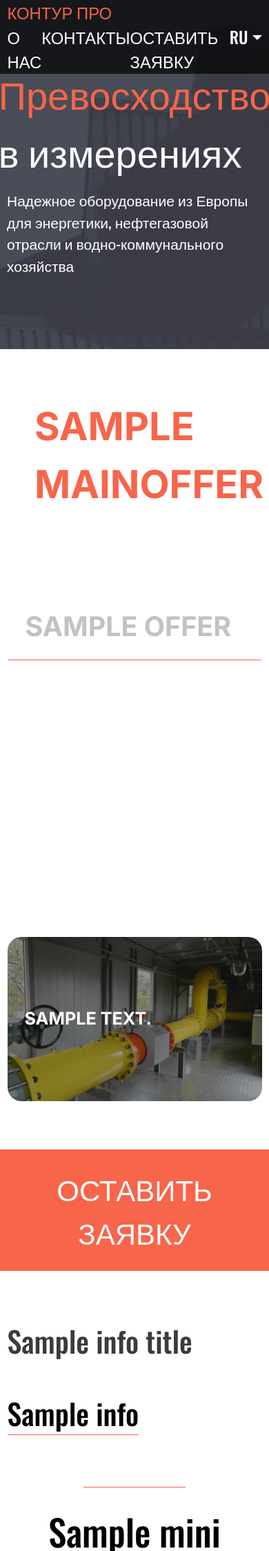
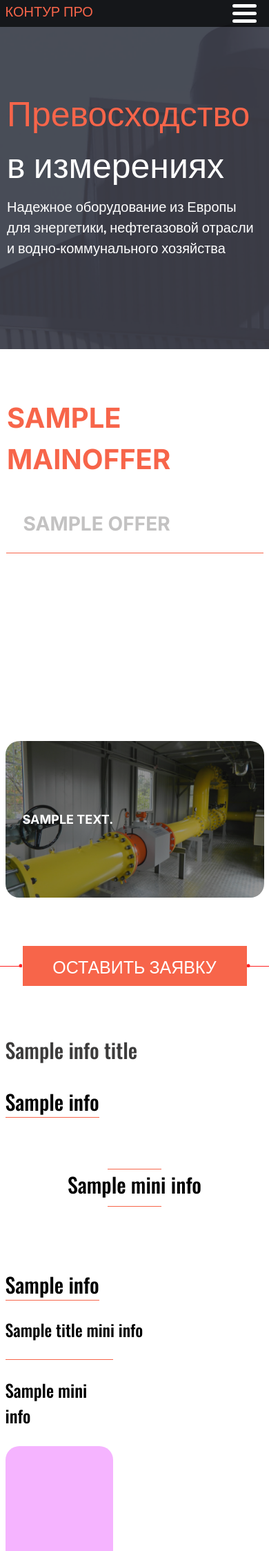
Before and after one commit to PaaavelZ/promshop, a Django app: template templates/main.html in a window 390 px wide; the page is wider, and only the part inside the window is pictured. Shown: the top 2248 px of that part at 69% size. Run offline with Django 4.2, Linux system fonts and the light colour scheme; tables that the repository leaves empty hold one stand-in row (values such as "Sample post"); the template is opened without the code that fills it: values that come from a table or form of the project are taken from there, most other values are stand-ins (such as "Sample title", 1, 10 or a date in 2020); parts of the project's set-up code (start-up, migrations or seed data) failed here and were passed over; some libraries are stand-ins or nearby versions.

Commit message:
mobile version (#11)
Co-authored-by: Andryschenko-George <andr.gosh9990@gmail.com>

```diff
--- a/static/css/main.css
+++ b/static/css/main.css
@@ -57,6 +57,22 @@ section {
     font-size: 1.7rem;
     background-color: rgba(00, 0, 00, 0);
 }
+.header-language {
+    display: flex;
+    flex-direction: row;
+}
+.header-language a {
+    padding-right: 5px;
+}
+
+
+/*Burger menu*/
+
+.menu {
+    display: none;
+}
+
+
 
 /*Hellow block with text*/
 .hellow_block{
@@ -209,7 +225,6 @@ section {
     padding: 25px 0px;
 }
 .slider-description-nav a {
-    padding-left: 40px;
     font-size: 3rem;
     color: #000 !important;
 }
@@ -360,7 +375,6 @@ section {
   @media screen and (max-width: 989px) {
     .slider-description-nav a {
         font-size: 2.5rem;
-        padding-left: 25px
     }
     .form-body {
         width: 100%;
@@ -372,3 +386,146 @@ section {
         margin-top: 70px;
     }
   }
+  @media screen and (max-width: 768px) {
+    html{
+        font-size: 12px;
+    }
+    .header {
+        font-size: 1.5rem;
+    }
+    .slider {
+        margin-top: 50px;
+    }
+    .text-block-body-txt {
+        font-size: 3.5rem;
+        padding: 0px;
+    }
+    .column-heading {
+        font-size: 2.5rem;
+    }
+    .footer-body {
+        font-size: 1rem;
+    }
+    .form_send {
+        width: 50%;
+    }
+  }
+  @media screen and (max-width: 576px) {
+    html{
+        font-size: 10px;
+    }
+    .header-logo {
+        font-size: 2rem;
+        display: flex;
+    }
+    .slider-heading {
+    padding-left: 10px;
+    }
+    .hellow_block-tag {
+        padding: 0 10px;
+        font-size: 5rem !important;
+    }
+    .hellow_block-description {
+        font-size: 2rem;
+    }
+    .slider {
+        margin-top: 10px;
+    }
+    .message-block {
+        font-size: 2.5rem;
+        padding: 10px;
+    }
+    .slider-description-nav a {
+        font-size: 2.4rem;
+        padding-left: 0px;
+    }
+    .slider-description-nav {
+        justify-content: space-between;
+    }
+    .text-block-body-txt {
+        font-size: 3rem;
+        padding: 0px;
+    }
+    .form-body {
+        padding-bottom: 20px;
+    }
+    .footer-body {
+        display: flex;
+        flex-wrap: wrap;
+    }
+}
+/*MOBILE Burger*/
+@media screen and (max-width: 576px) {
+    .menu {
+        display: flex;
+        align-items: end;
+        justify-content: end;
+    }
+    .header-menu{
+        display: none;
+    }
+    .menu-language {
+        display: flex;
+        align-items: center;
+        justify-content: center;
+    }
+    a:hover {
+        color: #b1b1b1;
+    }
+    .ikona {
+        margin: 5px;
+    }
+    .d {
+        width: 35px;
+        height: 5px;
+        background: white;
+        margin: 6px;
+        border-radius: 3px;
+        cursor: pointer;
+        z-index: 1;
+        transition: 0.6s;
+    }
+    .d:hover:nth-child(2) {
+        transform: translateX(2px);
+    }
+    .overlay {
+        display: none;
+        height: 100%;
+        width: 100%;
+        position: fixed;
+        z-index: -1;
+        top: 0;
+        left: 0;
+        background-color: rgba(00, 00, 0, 0.5);
+        overflow-x: hidden;
+        opacity: 0;
+        transition: opacity 0.3s;
+    }
+    .overlay a {
+        padding: 8px;
+        font-size: 36px;
+        display: block;
+    }
+    .list {
+        position: relative;
+        top: 25%;
+        width: 100%;
+        margin-top: 30px;
+        text-align: center;
+    }
+    .anim .overlay {
+        opacity: 1;
+        display: block;
+    }
+    .anim .d:nth-child(1) {
+        transform: rotate(405deg) translate(5px, 10px);
+    }
+    .anim .d:nth-child(2) {
+        transform: translateX(35px);
+        opacity: 0;
+    }
+    .anim .d:nth-child(3) {
+        transform: rotate(-405deg) translate(5px, -10px);
+    }
+
+}
--- a/static/js/main.js
+++ b/static/js/main.js
@@ -5,7 +5,10 @@ $('ul.nav li.dropdown').hover(function() {
   $(this).find('.dropdown-menu').stop(true, true).delay(200).fadeOut(500);
 });
 
-
+/*Burger menu */
+function menu(x) {
+	x.classList.toggle('anim');
+}
 
 /*Slider first*/
 $('.slider-for').slick({
--- a/templates/main.html
+++ b/templates/main.html
@@ -21,26 +21,26 @@
 
     <link rel="stylesheet" href="{% static 'css/main.css' %}" type="text/css">
 
-    <title>Tізбек Туралы</title>
+    <title>Contour-Pro</title>
 </head>
 
 <body>
     <div class="header fixed-top">
         <div class="container">
             <div class="row">
-                <div class="col-lg-6 col-md-4 header-logo"> <a href="#" class="txt_orange">КОНТУР ПРО</a></div>
-                <div class="col-lg-6 col-md-8 txt_white header-menu">
+                <div class="col-lg-6 col-md-4 col-sm-3 col-7 header-logo"> <a href="#main" class="txt_orange">КОНТУР ПРО</a></div>
+                <div class="col-lg-6 col-md-8 col-sm-9 txt_white header-menu">
                     <div class="col-lg-3">
-                        <a href="">О НАС</a>
+                        <a href="#about">О НАС</a>
                     </div>
                     <div class="col-lg-3">
                         <a href="">КОНТАКТЫ</a>
                     </div>
                     <div class="col-lg-5">
-                        <a href="">ОСТАВИТЬ ЗАЯВКУ</a>
+                        <a href="#contact">ОСТАВИТЬ ЗАЯВКУ</a>
                     </div>
-                    <div class="col-lg-1">
-                        <ul class="nav navbar-nav">
+                    <div class="col-lg-1 header-language">
+                        <!--<ul class="nav navbar-nav">
                             <li class="dropdown">
                               <a href="#" class="dropdown-toggle" data-toggle="dropdown">RU<b class="caret"></b></a>
                               <ul class="dropdown-menu">
@@ -49,14 +49,40 @@
                                 <li><a href="#">EN</a></li>
                               </ul>
                             </li>
-                          </ul>
+                          </ul>-->
+                        <a href="#">RU </a>
+                        <a href="#">KZ </a>
+                        <a href="#">EN </a>
+                    </div>
+                </div>
+                <div class='menu col-5'>
+                    <div class="menu-box">
+                        <div class='ikona' onclick='menu(this)'>
+                            <div class='d'></div>
+                            <div class='d'></div>
+                            <div class='d'></div>
+
+                            <div class='overlay'>
+                                <div class='list'>
+                                    <a href="#about">О НАС</a>
+                                    <a href='#'>КОНТАКТЫ</a>
+                                    <a href='#contact'>ОСТАВИТЬ ЗАЯВКУ</a>
+                                    <div class="menu-language">
+                                        <a href="#">RU </a>
+                                        <a href="#">KZ </a>
+                                        <a href="#">EN </a>
+                                    </div>
+
+                                </div>
+                            </div>
+                        </div>
                     </div>
                 </div>
             </div>
         </div>
     </div>
     <main>
-        <div class="hellow_block">
+        <div class="hellow_block" id="main">
             <div class="hellow_block-tag txt_white">
                 <p><span class="txt_orange">Превосходство</span> в измерениях</p>
             </div>
@@ -68,7 +94,7 @@
 
         <div class="container">
             <section>
-                <div class="row slider-block">
+                <div class="row slider-block" id="about">
                     <div class="col-lg-12 slider-heading">
                         <p><span class="txt_orange">{{ main_offer.name }}</p>
                     </div>
@@ -92,11 +118,13 @@
 
         <section>
             <div class="message">
-                <div class="message-arrow col-lg-4 col-md-3">
+                <div class="message-arrow col-lg-4 col-md-3 col-sm-2 col-1">
                     <div class="circle"></div>
                 </div>
-                <div class="message-block txt_white col-lg-4 col-md-6"> <a href="">ОСТАВИТЬ ЗАЯВКУ</a></div>
-                <div class="message-arrow col-lg-4 col-md-3">
+                <div class="message-block txt_white col-lg-4 col-md-6 col-sm-8 col-10"> <a href="#contact">ОСТАВИТЬ
+                        ЗАЯВКУ</a>
+                </div>
+                <div class="message-arrow col-lg-4 col-md-3 col-sm-2 col-1">
                     <div class="circle circle_rewerce"></div>
                 </div>
             </div>
@@ -135,24 +163,24 @@
                         </div>
                     </div>
                     <div class="description-slider col-lg-12">
-                        <div class="slider-description-nav col-lg-7 .col-md-12">
+                        <div class="slider-description-nav col-lg-9 col-md-12 col-sm-12 col-12">
                             {% for title_mini_info in info.sliderinfos.all%}
-                                <a href="#" data-slide="{{ forloop.counter }}" class="">{{ title_mini_info.name }}</a>
+                                <a href="#" data-slide="{{ forloop.counter }}" class="col-xs-4 col-lg-4 col-md-3 col-sm-3">{{ title_mini_info.name }}</a>
                             {% endfor %}
                         </div>
-                        <div class="slider-description-for col-lg-12 .col-md-12">
+                        <div class="slider-description-for col-lg-12">
                             {% for title_mini_info in info.sliderinfos.all%}
                                 <div class="">
-                                    {% for mini_info in title_mini_info.sliderchildinfos.all%}
                                         <div class="slider-description-block">
-                                            <div class="col-lg-3 col-md-3 slider-description-column">
+                                            {% for mini_info in title_mini_info.sliderchildinfos.all%}
+                                            <div class="col-lg-3 col-md-3 col-sm-3 col-5 slider-description-column">
                                                 <div class="column-heading">{{ mini_info.name }}</div>
                                                 <div class="column-picture"></div>
                                                 <div class="column-description">небольшое описание</div>
                                             </div>
-                                            <div class="col-lg-1 col-md-1"></div>
+                                            <div class="col-lg-1 col-md-1 col-sm-1 col-1"></div>
+                                            {% endfor%}
                                         </div>
-                                    {% endfor%}
                                 </div>
                             {% endfor %}
                         </div>
@@ -197,16 +225,16 @@
         <div class="footer">
             <div class="container">
                 <div class="row">
-                    <div class="col-lg-12 col-md-12 footer-body">
-                        <div class="col-lg-6 col-md-6 footer-right">
-                            <div class="col-lg-3 col-md-3 txt_orange">КОНТУР ПРО</div>
-                            <div class="col-lg-3 col-md-3 txt_white">ДОКУМЕНТЫ</div>
-                            <div class="col-lg-2 col-md-2 txt_white">О НАС</div>
-                            <div class="col-lg-3 col-md-3 txt_white">КОНТАКТЫ</div>
+                    <div class="col-lg-12 col-md-12 col-sm-12 footer-body">
+                        <div class="col-lg-6 col-md-6 col-sm-6 col-12 footer-right">
+                            <a href= "#main" class="col-lg-3 col-md-3  col-sm-3 txt_orange">КОНТУР ПРО</a>
+                            <a href= "" class="col-lg-3 col-md-3  col-sm-3 txt_white">ДОКУМЕНТЫ</a>
+                            <a href= "#about" class="col-lg-2 col-md-2  col-sm-2 txt_white">О НАС</a>
+                            <a href= "" class="col-lg-3 col-md-3  col-sm-3 txt_white">КОНТАКТЫ</a>
                         </div>
-                        <div class="col-lg-4 col-md-6 footer-left txt_white">
-                            <div class="col-lg-6 col-md-6">+7 (911) 214-29-27</div>
-                            <div class="col-lg-6 col-md-6">contourprokz@gmail.com</div>
+                        <div class="col-lg-4 col-md-6  col-sm-6 col-12 footer-left txt_white">
+                            <a href= "tel:+79112142927" class="col-lg-6 col-md-6 col-sm-6 ">+7 (911) 214-29-27</a>
+                            <a href= "mailto:contourprokz@gmail.com" class="col-lg-6 col-md-6 col-sm-6 ">contourprokz@gmail.com</a>
                         </div>
                     </div>
                 </div>
```
